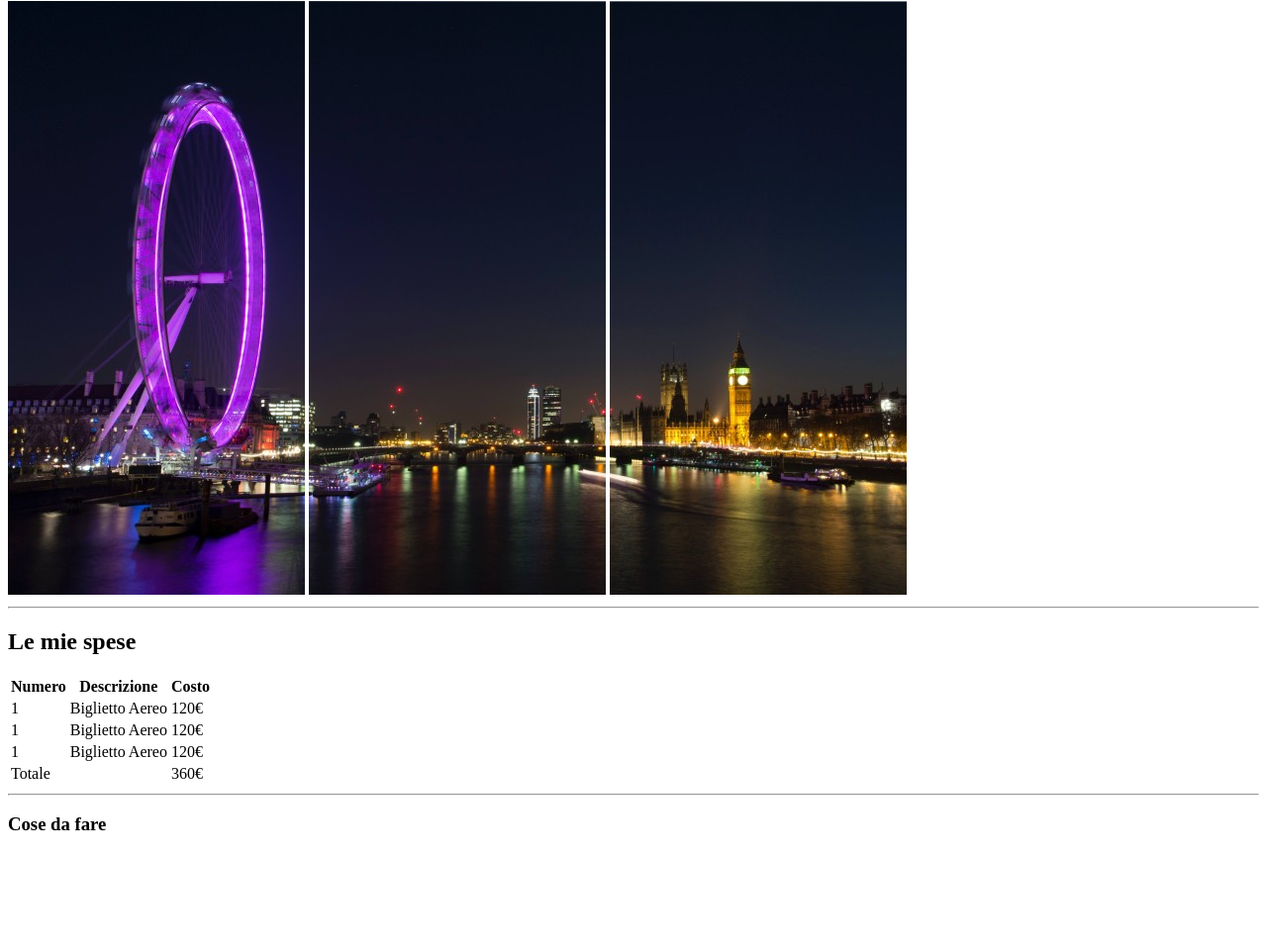
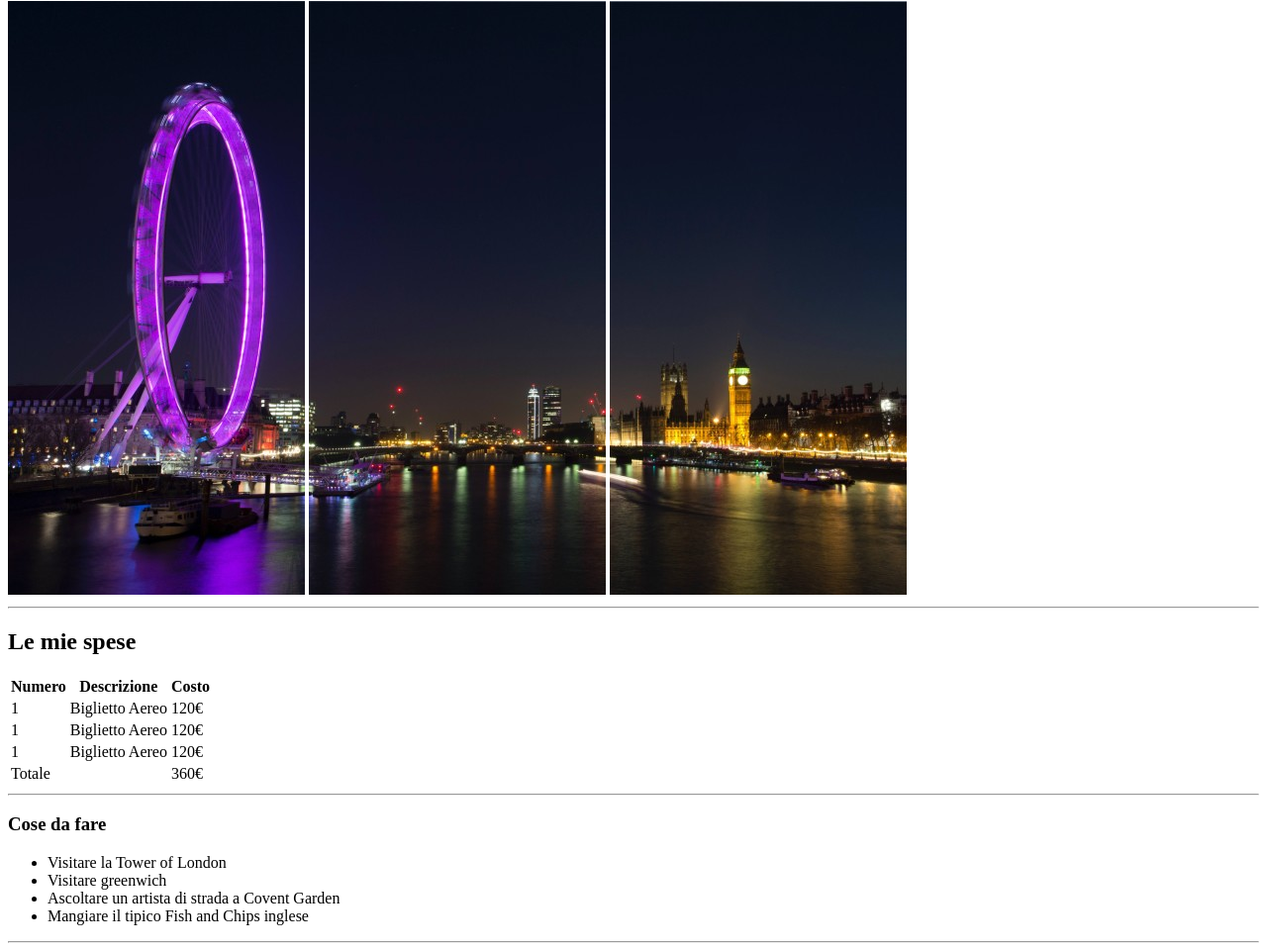
Before and after one commit to mdeias/html-london-trip, a plain HTML site: page index.html in a window 1280 px wide. Shown: the part 79-1040 px from the top of the page at 99% size. Before the commit the page ends 942 px from the top, so only its background shows below. Drawn offline with Linux system fonts and the light colour scheme.

Commit message:
prima lista

```diff
--- a/index.html
+++ b/index.html
@@ -83,10 +83,25 @@
 
    <hr>
 
+<!-- inizio lista cose da fare -->
+
    <div>
     <h3>Cose da fare</h3>
+    <ul>
+      <li>Visitare la Tower of London</li>
+      <li>Visitare greenwich</li>
+      <li>Ascoltare un artista di strada a Covent Garden</li>
+      <li>Mangiare il tipico Fish and Chips inglese</li>
+    </ul>
+   </div>
 
-   </div>
+<!-- fine lista cose da fare -->
+
+   <hr>
+
+    <div>
+
+    </div>
 
   </main>
 
```
